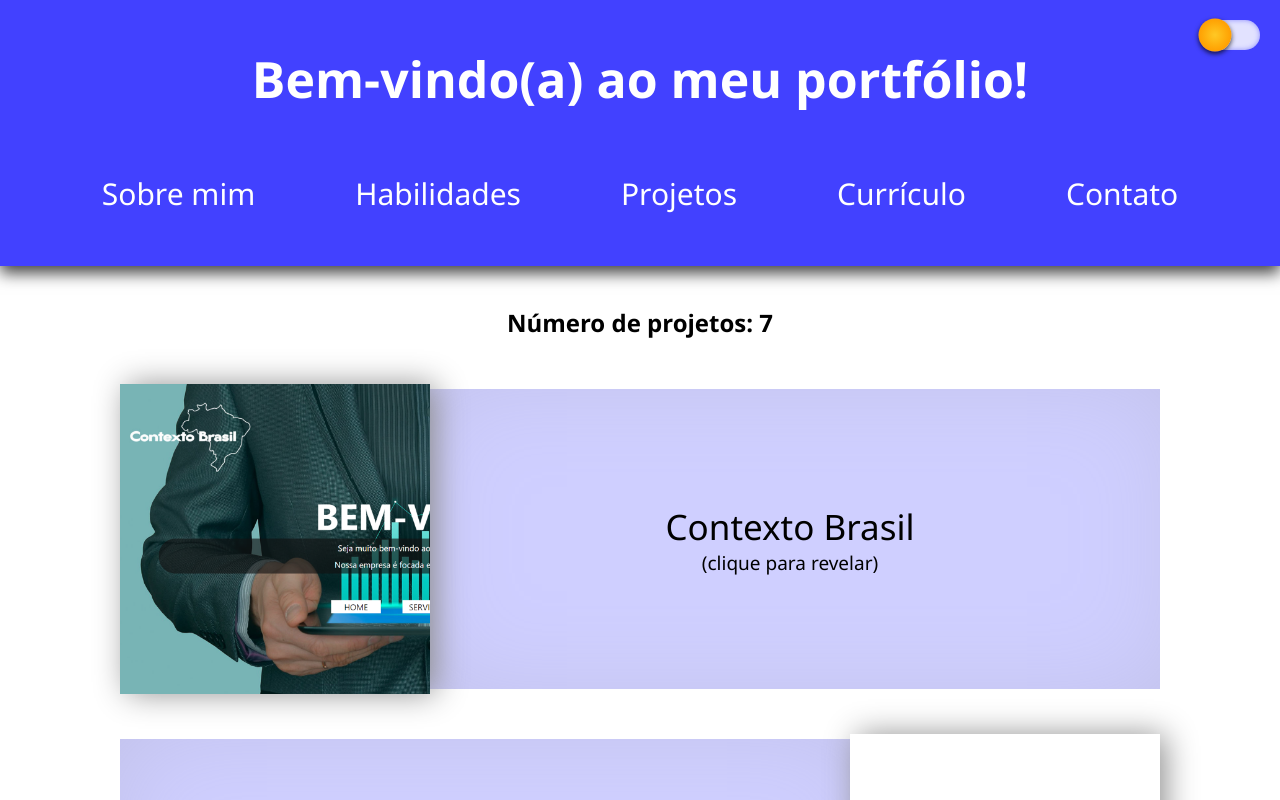
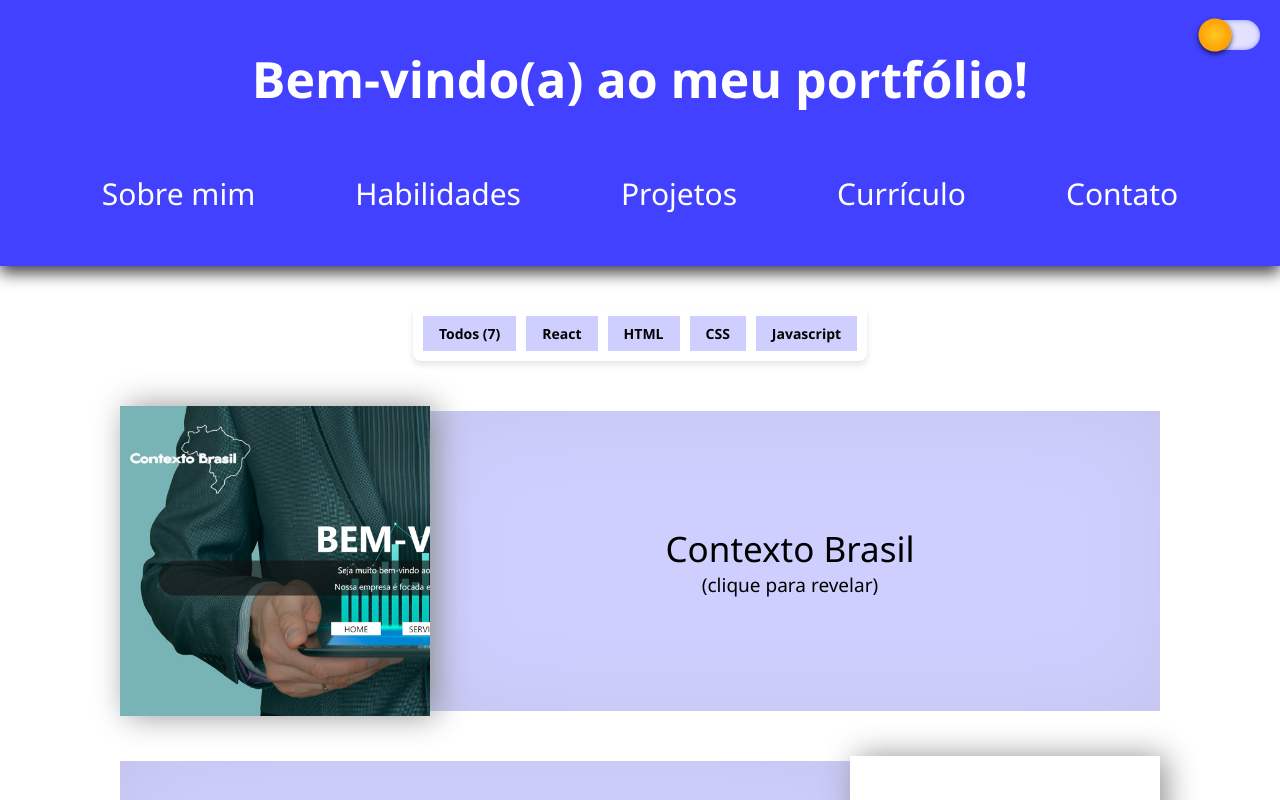
Before and after one commit to JoaoMig186/repository-jm-with-vite, a React (Vite) app in the folder repository-jm-with-vite/: page /projetos in a window 1280 px wide. Shown: the top 800 px of the page. Built offline with nearby package versions, Linux system fonts and the light colour scheme.

Commit message:
adicionando barra de filtro visual

```diff
--- /dev/null
+++ b/repository-jm-with-vite/src/components/FilterBar/FilterBar.css
@@ -0,0 +1,30 @@
+.filter-bar {
+    display: flex;
+    justify-content: center;
+    gap: 10px;
+    padding: 10px;
+    background-color: var(--light-background);
+    border-radius: 8px;
+    box-shadow: 0 4px 6px rgba(0, 0, 0, 0.1);
+  }
+
+  .filter-btn {
+    padding: 8px 16px;
+    font-size: 14px;
+    font-weight: bold;
+    color: var(--text-color-dark);
+    background-color: var(--tertiary-color);
+    cursor: pointer;
+    border: none;
+    transition: background-color 0.3s, color 0.3s;
+  }
+
+  .filter-btn:hover {
+    background-color: var(--tertiary-color-hover);
+    color: var(--text-color-light);
+  }
+
+  .filter-btn.active {
+    background-color: var(--primary-color);
+    color: var(--text-color-light);
+  }
--- /dev/null
+++ b/repository-jm-with-vite/src/components/FilterBar/FilterBar.jsx
@@ -0,0 +1,28 @@
+import React, { useState } from "react";
+import "./FilterBar.css";
+
+const FilterBar = ({ onFilterChange, numberOfProjects }) => {
+
+  const [activeFilter, setActiveFilter] = useState("all");
+console.log("numProjects: ", numberOfProjects)
+  const handleFilterClick = (filter) => {
+    setActiveFilter(filter);
+    onFilterChange(filter);
+  };
+
+  return (
+    <div className="filter-bar">
+      {[`Todos (${numberOfProjects})`, "React", "HTML", "CSS", "Javascript"].map((filter) => (
+        <button
+          key={filter}
+          className={`filter-btn ${activeFilter === filter ? "active" : ""}`}
+          onClick={() => handleFilterClick(filter)}
+        >
+          {filter.charAt(0).toUpperCase() + filter.slice(1)}
+        </button>
+      ))}
+    </div>
+  );
+};
+
+export default FilterBar;
--- a/repository-jm-with-vite/src/routes/Projetos/index.jsx
+++ b/repository-jm-with-vite/src/routes/Projetos/index.jsx
@@ -12,13 +12,15 @@ import ImgWindows7 from '../../assets/projects-imgs/windows7.png';
 import ImgUrna from '../../assets/projects-imgs/urna.png'
 
 import ProjectSlide from "../../components/ProjectSlide/ProjectSlide";
+import FilterBar from "../../components/FilterBar/FilterBar";
 
 const Projetos = () => {
-    const [quantProjects, setQuantProjects] = useState("Indefinido");
+    const [numberOfProjecrs, setNumberOfProjecrs] = useState("Indefinido");
 
     useEffect(()=> {
         const listaProjetos = containerProjects.current.children;
-        setQuantProjects(listaProjetos.length);
+        console.log("numero: ", listaProjetos.length)
+        setNumberOfProjecrs(listaProjetos.length);
     },[])
 
     const containerProjects = useRef();
@@ -60,7 +62,7 @@ const Projetos = () => {
 
     return(
         <section className="section-page">
-            <h2>Número de projetos: {quantProjects}</h2>
+            <FilterBar numberOfProjects={numberOfProjecrs}/>
             <div ref={containerProjects}>
                 <ProjectSlide direction={"left"} image={ImgContextoBrasil} tittle={"Contexto Brasil"} linkView={"https://www.contextobrasil.com"} text={textContextoBrasil} techsIcons={arrayIconsHTMLcssJS} />
                 <ProjectSlide direction={"right"} image={ImgUrna} tittle={"Urna Eleitoral"} linkRepo={"https://github.com/JoaoMig186/Urna/tree/main"} linkView={"https://urna-eletronica-ten.vercel.app/index.html"} text={textUrna} techsIcons={arrayIconsHTMLcssJS} />
```
